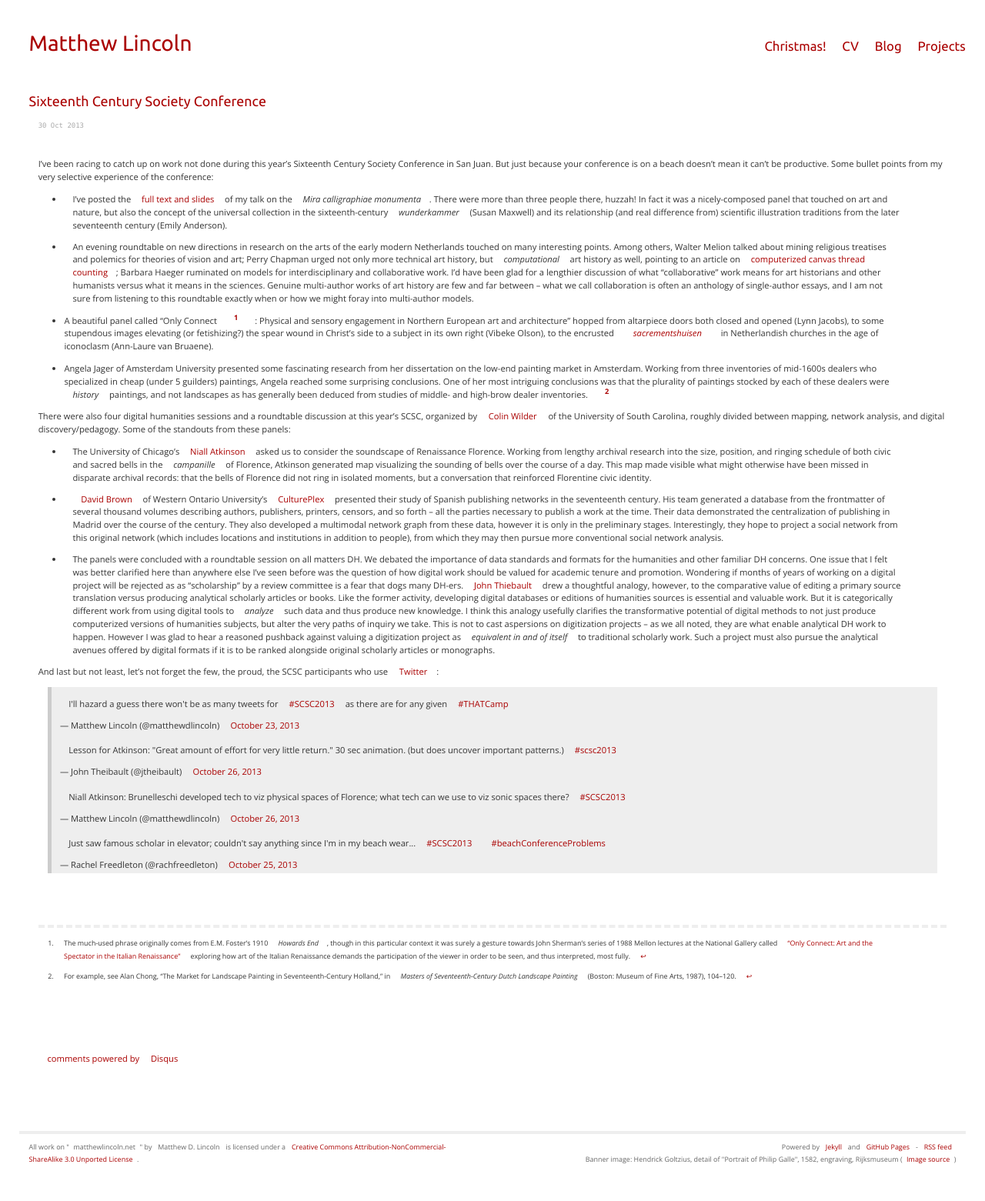
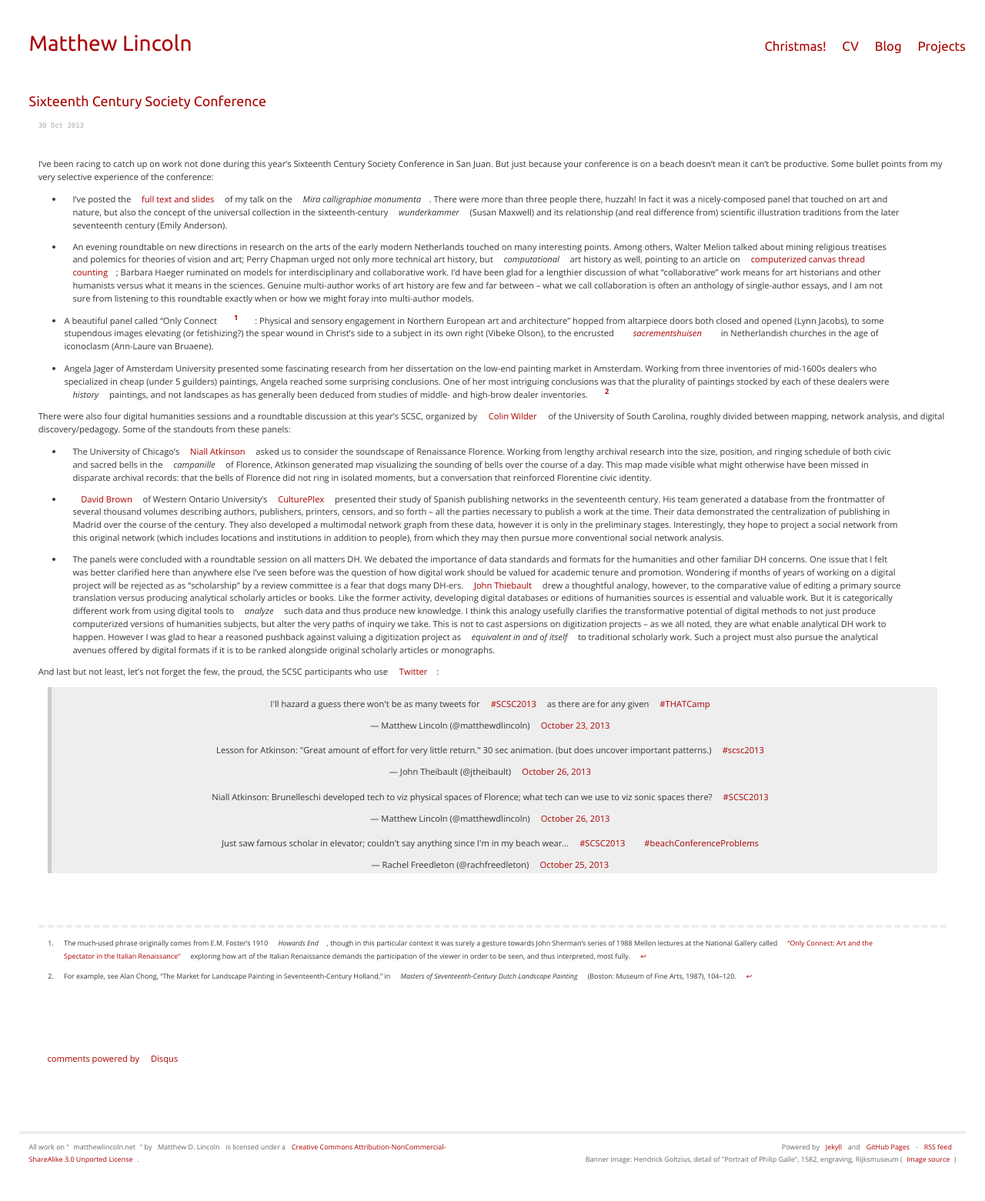
Before and after one commit to mdlincoln/mdlincoln.github.io, a Jekyll site: the page built from _posts/2013-10-30-sixteenth-century.md, in a window 1280 px wide. Shown: the whole page at 77% size. Built offline with Jekyll 4.4.1, drawn with Linux system fonts in a browser that asks for light colours; comment, search, counter and statistics services are not loaded.

Commit message:
Center embedded tweets

```diff
--- a/_posts/2013-10-30-sixteenth-century.md
+++ b/_posts/2013-10-30-sixteenth-century.md
@@ -32,15 +32,15 @@ There were also four digital humanities sessions and a roundtable discussion at
 
 And last but not least, let's not forget the few, the proud, the SCSC participants who use [Twitter][scsc_hash]:
 
-<blockquote class="twitter-tweet" data-partner="tweetdeck"><p>I&#39;ll hazard a guess there won&#39;t be as many tweets for <a href="https://twitter.com/search?q=%23SCSC2013&amp;src=hash">#SCSC2013</a> as there are for any given <a href="https://twitter.com/search?q=%23THATCamp&amp;src=hash">#THATCamp</a></p>&mdash; Matthew Lincoln (@matthewdlincoln) <a href="https://twitter.com/matthewdlincoln/statuses/393163029900062720">October 23, 2013</a></blockquote>
+<blockquote class="twitter-tweet" align="center" data-partner="tweetdeck"><p>I&#39;ll hazard a guess there won&#39;t be as many tweets for <a href="https://twitter.com/search?q=%23SCSC2013&amp;src=hash">#SCSC2013</a> as there are for any given <a href="https://twitter.com/search?q=%23THATCamp&amp;src=hash">#THATCamp</a></p>&mdash; Matthew Lincoln (@matthewdlincoln) <a href="https://twitter.com/matthewdlincoln/statuses/393163029900062720">October 23, 2013</a></blockquote>
 <script async src="//platform.twitter.com/widgets.js" charset="utf-8"></script>
 
-<blockquote class="twitter-tweet" data-partner="tweetdeck"><p>Lesson for Atkinson: &quot;Great amount of effort for very little return.&quot; 30 sec animation. (but does uncover important patterns.) <a href="https://twitter.com/search?q=%23scsc2013&amp;src=hash">#scsc2013</a></p>&mdash; John Theibault (@jtheibault) <a href="https://twitter.com/jtheibault/statuses/394094784752922624">October 26, 2013</a></blockquote>
+<blockquote class="twitter-tweet" align="center" data-partner="tweetdeck"><p>Lesson for Atkinson: &quot;Great amount of effort for very little return.&quot; 30 sec animation. (but does uncover important patterns.) <a href="https://twitter.com/search?q=%23scsc2013&amp;src=hash">#scsc2013</a></p>&mdash; John Theibault (@jtheibault) <a href="https://twitter.com/jtheibault/statuses/394094784752922624">October 26, 2013</a></blockquote>
 <script async src="//platform.twitter.com/widgets.js" charset="utf-8"></script>
 
-<blockquote class="twitter-tweet" data-partner="tweetdeck"><p>Niall Atkinson: Brunelleschi developed tech to viz physical spaces of Florence; what tech can we use to viz sonic spaces there? <a href="https://twitter.com/search?q=%23SCSC2013&amp;src=hash">#SCSC2013</a></p>&mdash; Matthew Lincoln (@matthewdlincoln) <a href="https://twitter.com/matthewdlincoln/statuses/394091376851554304">October 26, 2013</a></blockquote>
+<blockquote class="twitter-tweet" align="center" data-partner="tweetdeck"><p>Niall Atkinson: Brunelleschi developed tech to viz physical spaces of Florence; what tech can we use to viz sonic spaces there? <a href="https://twitter.com/search?q=%23SCSC2013&amp;src=hash">#SCSC2013</a></p>&mdash; Matthew Lincoln (@matthewdlincoln) <a href="https://twitter.com/matthewdlincoln/statuses/394091376851554304">October 26, 2013</a></blockquote>
 
-<blockquote class="twitter-tweet" data-partner="tweetdeck"><p>Just saw famous scholar in elevator; couldn&#39;t say anything since I&#39;m in my beach wear... <a href="https://twitter.com/search?q=%23SCSC2013&amp;src=hash">#SCSC2013</a> <a href="https://twitter.com/search?q=%23beachConferenceProblems&amp;src=hash">#beachConferenceProblems</a></p>&mdash; Rachel Freedleton (@rachfreedleton) <a href="https://twitter.com/rachfreedleton/statuses/393838934935216128">October 25, 2013</a></blockquote>
+<blockquote class="twitter-tweet" align="center" data-partner="tweetdeck"><p>Just saw famous scholar in elevator; couldn&#39;t say anything since I&#39;m in my beach wear... <a href="https://twitter.com/search?q=%23SCSC2013&amp;src=hash">#SCSC2013</a> <a href="https://twitter.com/search?q=%23beachConferenceProblems&amp;src=hash">#beachConferenceProblems</a></p>&mdash; Rachel Freedleton (@rachfreedleton) <a href="https://twitter.com/rachfreedleton/statuses/393838934935216128">October 25, 2013</a></blockquote>
 <script async src="//platform.twitter.com/widgets.js" charset="utf-8"></script>
 
 
```
